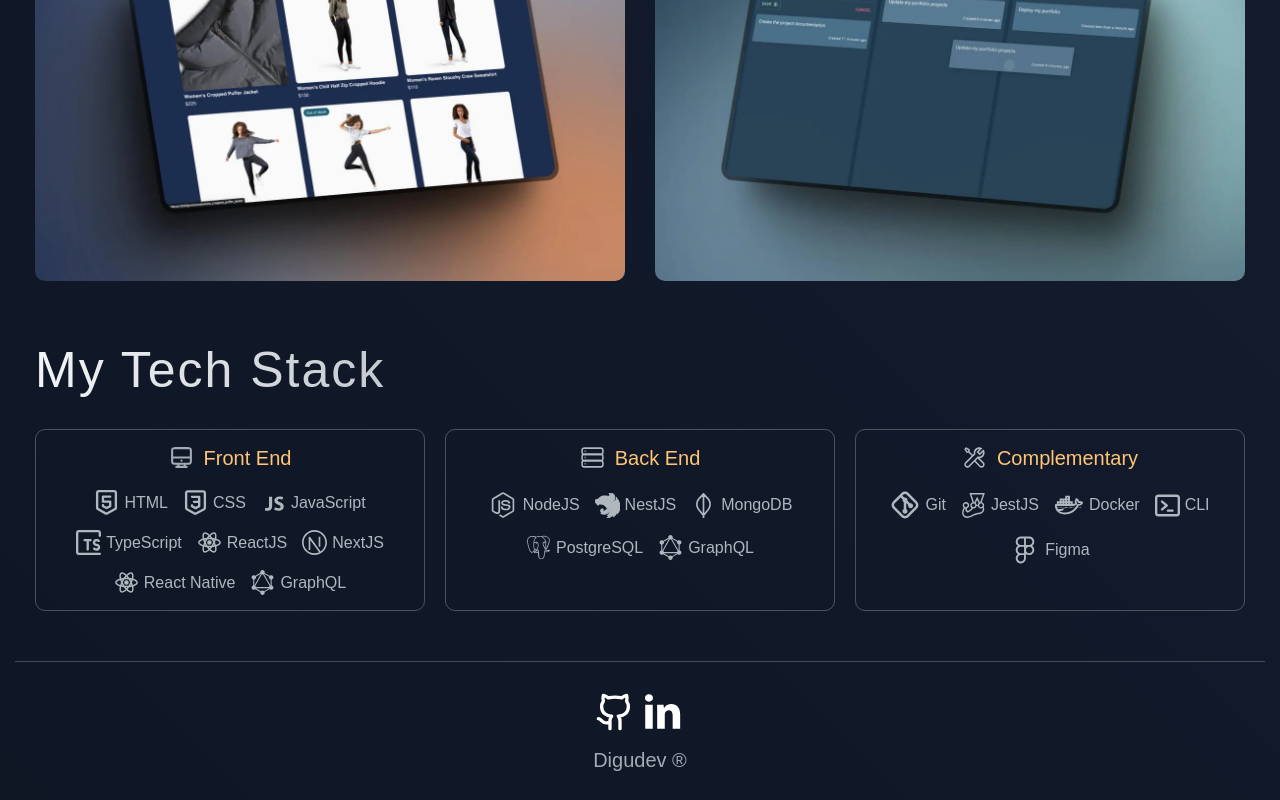
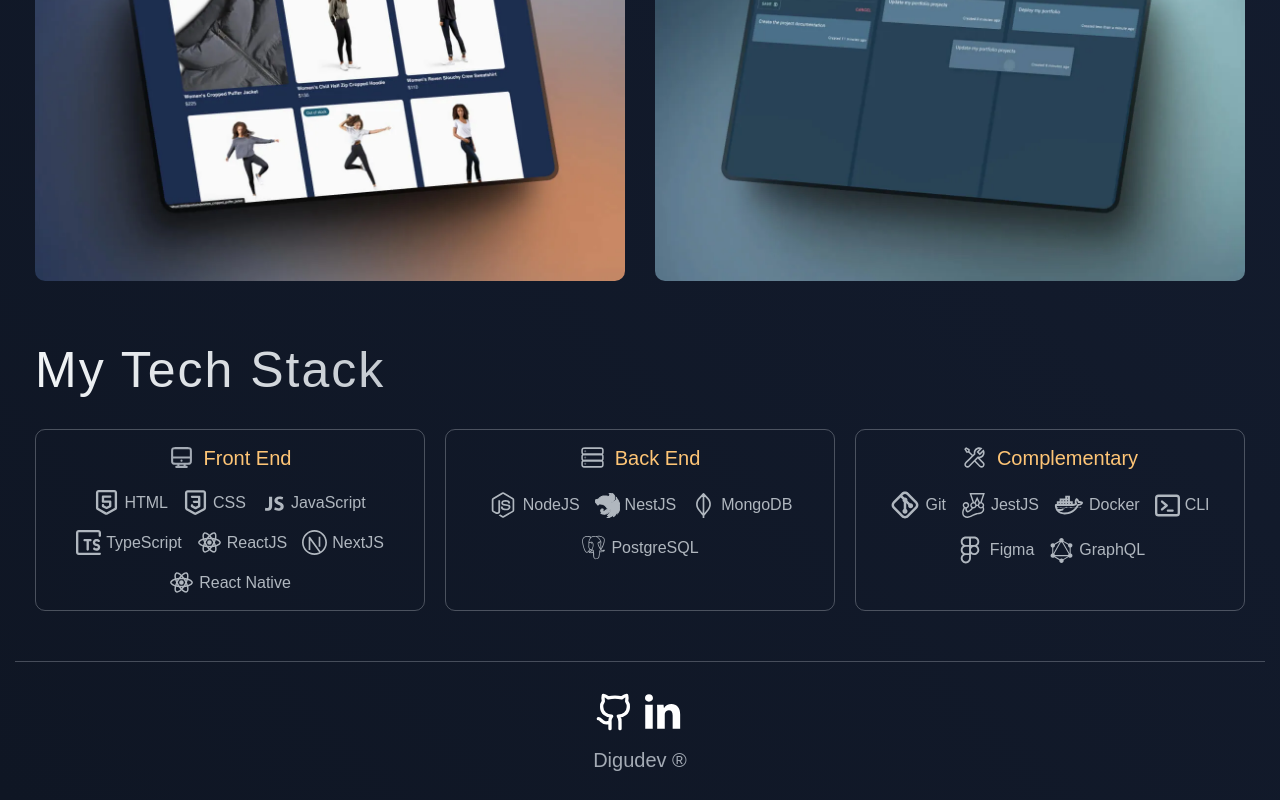
Before and after one commit to DiegoEDG/portfolio, a Next.js app: page / in a window 1280 px wide. Shown: the part 2128-2928 px from the top of the page. Built offline with nearby package versions, Linux system fonts and the light colour scheme; a web font is replaced by a local one.

Commit message:
DATA: Update tech stack info

```diff
--- a/src/data/TechnologiesDB.tsx
+++ b/src/data/TechnologiesDB.tsx
@@ -51,10 +51,6 @@ export const FrontEndStack: ITechStack[] = [
 	{
 		techName: 'React Native',
 		icon: <ReactIcon />
-	},
-	{
-		techName: 'GraphQL',
-		icon: <GraphqlIcon />
 	}
 ];
 
@@ -75,10 +71,6 @@ export const BackEndStack: ITechStack[] = [
 	{
 		techName: 'PostgreSQL',
 		icon: <PostgressIcon />
-	},
-	{
-		techName: 'GraphQL',
-		icon: <GraphqlIcon />
 	}
 ];
 
@@ -102,5 +94,9 @@ export const ComplementaryStack: ITechStack[] = [
 	{
 		techName: 'Figma',
 		icon: <FigmaIcon />
+	},
+	{
+		techName: 'GraphQL',
+		icon: <GraphqlIcon />
 	}
 ];
```
